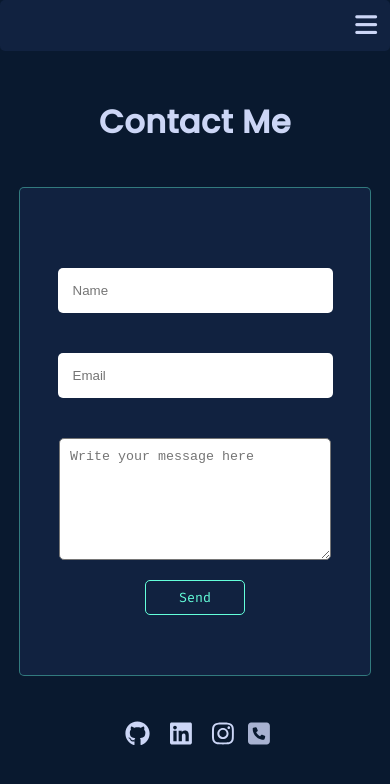
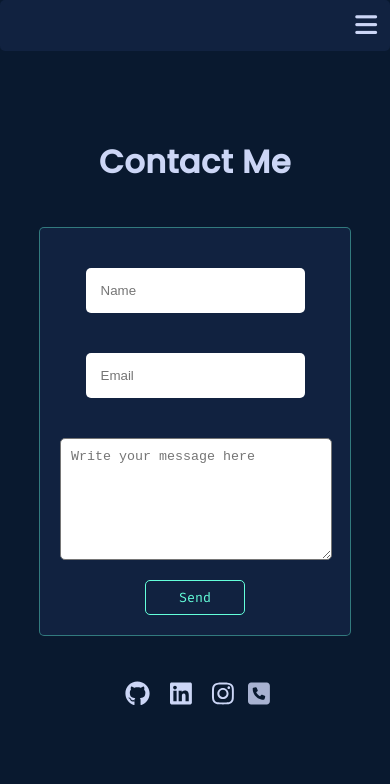
Before and after one commit to nrob92/portfolio-react, a React (Create React App) app: page /contact in a window 390 px wide. Shown: the top 784 px of the page. Built offline with nearby package versions, Linux system fonts and the light colour scheme.

Commit message:
contact more responsive

```diff
--- a/src/css/body.css
+++ b/src/css/body.css
@@ -179,7 +179,7 @@ video:hover {
 
 .contact-container {
   height: 100vh;
-  margin: 20px;
+  margin: 60px;
   display: flex;
   flex-direction: column;
   justify-content: center;
@@ -196,7 +196,6 @@ video:hover {
   padding: 40px 0;
   margin: 20px;
   border-radius: 5px;
-
   border: 1px solid rgba(100, 255, 218, 0.4);
   background-color: #112240;
 }
@@ -310,6 +309,9 @@ video:hover {
   .contact-container {
     height: 90vh;
   }
+  .contact-form {
+    padding: 0 20px;
+  }
 
   .contact-container h1 {
     margin-top: 0;
```
